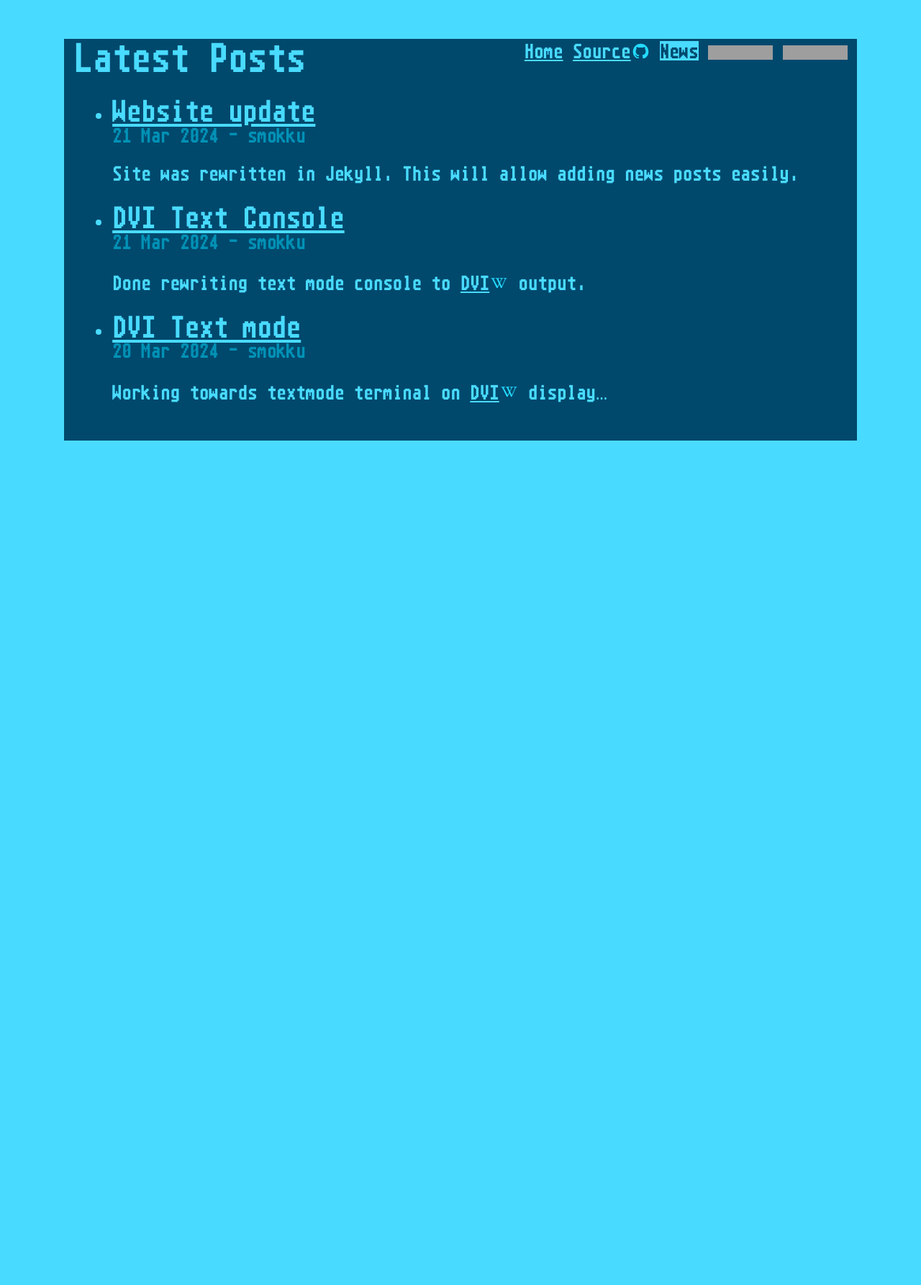
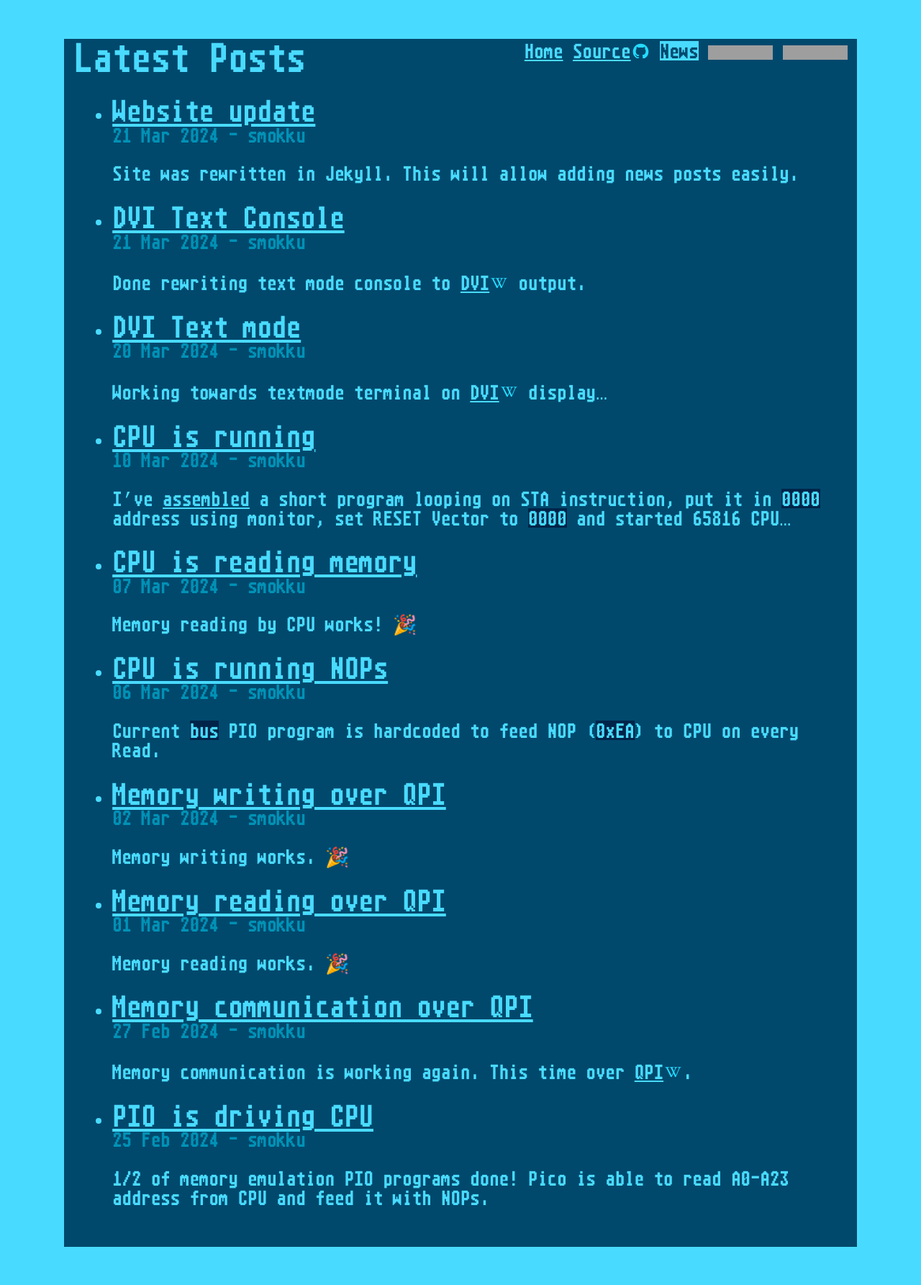
Before and after one commit to X65/x65.github.io, a Jekyll site: the page built from news.html, in a window 1280 px wide. Shown: the whole page at 72% size. Built offline with Jekyll 4.4.1, drawn with Linux system fonts in a browser that asks for light colours; some web fonts are replaced; before the commit the page ends 900 px from its top, so only the background shows below that; grey boxes are pictures that could not be loaded.

Commit message:
#firmware updates

````diff
--- a/_config.yml
+++ b/_config.yml
@@ -10,9 +10,6 @@ plugins:
   - jekyll-feed
   - jekyll-sitemap
   - jekyll-seo-tag
-
-highlighter: rouge
-markdown: kramdown
 
 readme_index:
   enabled:          true
--- a/_layouts/default.html
+++ b/_layouts/default.html
@@ -6,6 +6,7 @@
 <link rel="preconnect" href="https://fonts.googleapis.com">
 <link rel="preconnect" href="https://fonts.gstatic.com" crossorigin>
 <link href="https://fonts.googleapis.com/css2?family=Noto+Emoji&display=swap" rel="stylesheet">
+<link rel="stylesheet" href="/assets/monokai.css">
 <link rel="shortcut icon" type="image/png" href="https://avatars0.githubusercontent.com/u/32369794">
 {% feed_meta %}
 {% seo %}
--- /dev/null
+++ b/_posts/2024-02-25-PIO-driving-CPU.md
@@ -0,0 +1,15 @@
+---
+title: PIO is driving CPU
+category: news
+author: smokku
+---
+
+1/2 of memory emulation PIO programs done!
+Pico is able to read A0-A23 address from CPU and feed it with NOPs.
+
+![PIO driving CPU](/images/2024-02-25_PIO_driving_CPU.png)
+
+There is a description of how it works in comments in
+<https://github.com/X65/firmware/blob/5f37dface8/src/ria/sys/mem.pio>
+
+![X65 breadboard](/images/2024-02-25_board.png)
--- /dev/null
+++ b/_posts/2024-02-27-memory-QPI.md
@@ -0,0 +1,22 @@
+---
+title: Memory communication over QPI
+category: news
+author: smokku
+---
+
+Memory communication is working again.
+This time over [QPI](https://en.wikipedia.org/wiki/Serial_Peripheral_Interface#QPI/SQI).
+
+```console
+Picocomputer 6502
+RIA Feb 26 2024 23:55:03
+
+]status
+Picocomputer 6502
+RIA Feb 26 2024 23:55:03
+MEM0: 32Mb ISSI
+MEM1: 32Mb ISSI
+MEM2: 32Mb ISSI
+MEM3: 32Mb ISSI
+USB: 0 devices
+```
--- /dev/null
+++ b/_posts/2024-03-01-memory-reading.md
@@ -0,0 +1,29 @@
+---
+title: Memory reading over QPI
+category: news
+author: smokku
+---
+
+Memory reading works. 🎉
+
+```console
+]status
+Picocomputer 65816
+RIA Mar  1 2024 14:48:47
+MEM0: 32Mb ISSI (4448700c29d5)
+MEM1: 32Mb ISSI (444870075d9d)
+MEM2: 32Mb ISSI (4448700d79d5)
+MEM3: 32Mb ISSI (4448700b39d5)
+USB: 0 devices
+]0
+0000 AA EB FE FE E2 70 AF AE 2A 8A AA 6C 23 BA 2E BE
+]10
+0010 EA 3A AE AA AE FE EE AB AA 0A 2A AE AF 0A AE AB
+]10
+0010 EA 3A AE AA AE FE EE AB AA 0A 2A AE AF 0A AE AB
+]10
+0010 EA 3A AE AA AE FE EE AB AA 0A 2A AE AF 0A AE AB
+]ffff00
+FFFF00 D4 02 28 55 5F 11 ED 95 9B 03 31 6E B5 41 53 57
+]█
+```
--- /dev/null
+++ b/_posts/2024-03-02-memory-writing.md
@@ -0,0 +1,29 @@
+---
+title: Memory writing over QPI
+category: news
+author: smokku
+---
+
+Memory writing works. 🎉
+
+```console
+]status
+Picocomputer 65816
+RIA Mar  2 2024 14:42:28
+MEM0: 32Mb ISSI (4448700c29d5)
+MEM1: 32Mb ISSI (44487007b15d)
+MEM2: 32Mb ISSI (4448700d79d5)
+MEM3: 32Mb ISSI (4448700b39d5)
+USB: 0 devices
+]0
+0000 AA AE BA AA AE 2A 2A AA AA 2A 8A AA 28 2A AA 2A
+]0 1 2 3 4
+]0
+0000 01 02 03 04 AE 2A 2A AA AA 2A 8A AA 28 2A AA 2A
+]ff0000
+FF0000 5D 55 55 55 55 15 D5 55 55 55 5D 55 55 55 55 55
+]ff0000 1 2 3 4
+]ff0000
+FF0000 01 02 03 04 55 15 D5 55 55 55 5D 55 55 55 55 55
+]█
+```
--- /dev/null
+++ b/_posts/2024-03-06-CPU-running-nops.md
@@ -0,0 +1,13 @@
+---
+title: CPU is running NOPs
+category: news
+author: smokku
+---
+
+Current `bus` PIO program is hardcoded to feed NOP (`0xEA`) to CPU on every Read.
+
+![CPU reading NOPs](/images/2024-03-06_CPU_running_NOPs.png)
+
+As you can see, CPU is doing a RESET sequence, then reads RESET vector from `0xFFFC`
+which is two NOPs: `0xEAEA`, so the next read is NOP from `0xEAEA`,
+NOP from `0xEAEB`, NOP from `0xEAEC`, and so on…
--- /dev/null
+++ b/_posts/2024-03-07-CPU-memory-reading.md
@@ -0,0 +1,12 @@
+---
+title: CPU is reading memory
+category: news
+author: smokku
+---
+
+Memory reading by CPU works! 🎉
+
+![CPU reading memory](/images/2024-03-07_CPU_memory_read.png)
+
+With current clock divider `/100` CPU runs at 31,25kHz,
+so just by removing the divider 3,1MHz should be achievable. 🏁
--- /dev/null
+++ b/_posts/2024-03-10-CPU-running.md
@@ -0,0 +1,58 @@
+---
+title: CPU is running
+category: news
+author: smokku
+---
+
+I've [assembled][1] a short program looping on STA instruction,
+put it in `0000` address using monitor,
+set RESET Vector to `0000` and started 65816 CPU…
+
+[1]: https://www.masswerk.at/6502/assembler.html
+
+```nasm
+0000  8D 34 12                   STA $1234
+0003  4C 00 00                   JMP $0000
+```
+
+```console
+Picocomputer 65816
+RIA Mar 10 2024 14:49:28
+
+]0000 8D 34 12 4C 00 00
+]fffc 00 00
+]0000
+000000 8D 34 12 4C 00 00 66 77 88 99 AA BB CC DD EE FF
+]fffc
+00FFFC 00 00 00 00
+]reset
+starting
+CPU: 0x00FFFF R
+CPU: 0x0001D4 R
+CPU: 0x0001D3 R
+CPU: 0x0001D2 R
+CPU: 0x00FFFC R
+CPU: 0x00FFFD R
+CPU: 0x000000 R
+CPU: 0x000001 R
+CPU: 0x000002 R
+CPU: 0x001234 w
+CPU: 0x000003 R
+CPU: 0x000004 R
+CPU: 0x000005 R
+CPU: 0x000000 R
+CPU: 0x000001 R
+CPU: 0x000002 R
+CPU: 0x001234 w
+CPU: 0x000003 R
+CPU: 0x000004 R
+CPU: 0x000005 R
+```
+
+As you can see the processor did the proper RESET sequence (reading some "random" memory addresses),
+then `R`ead the RESET Vector (`0000`) from address `FFFC-FFFD`,
+then `R`ead the `STA $1234` instruction from addresses `0000-0002`,
+then did a `W`rite to address `1234`, next `R`ead `JMP $0000` instruction from addresses `0003-0005`
+and looped back to `R`eading from `0000`. ➿
+
+RIA memory emulation code is done! 🎉
--- /dev/null
+++ b/assets/monokai.css
@@ -0,0 +1,65 @@
+.highlight pre { background-color: #272822; }
+.highlight .hll { background-color: #272822; }
+.highlight .c { color: #75715e } /* Comment */
+.highlight .err { color: #960050; background-color: #1e0010 } /* Error */
+.highlight .k { color: #66d9ef } /* Keyword */
+.highlight .l { color: #ae81ff } /* Literal */
+.highlight .n { color: #f8f8f2 } /* Name */
+.highlight .o { color: #f92672 } /* Operator */
+.highlight .p { color: #f8f8f2 } /* Punctuation */
+.highlight .cm { color: #75715e } /* Comment.Multiline */
+.highlight .cp { color: #75715e } /* Comment.Preproc */
+.highlight .c1 { color: #75715e } /* Comment.Single */
+.highlight .cs { color: #75715e } /* Comment.Special */
+.highlight .ge { font-style: italic } /* Generic.Emph */
+.highlight .gs { font-weight: bold } /* Generic.Strong */
+.highlight .kc { color: #66d9ef } /* Keyword.Constant */
+.highlight .kd { color: #66d9ef } /* Keyword.Declaration */
+.highlight .kn { color: #f92672 } /* Keyword.Namespace */
+.highlight .kp { color: #66d9ef } /* Keyword.Pseudo */
+.highlight .kr { color: #66d9ef } /* Keyword.Reserved */
+.highlight .kt { color: #66d9ef } /* Keyword.Type */
+.highlight .ld { color: #e6db74 } /* Literal.Date */
+.highlight .m { color: #ae81ff } /* Literal.Number */
+.highlight .s { color: #e6db74 } /* Literal.String */
+.highlight .na { color: #a6e22e } /* Name.Attribute */
+.highlight .nb { color: #f8f8f2 } /* Name.Builtin */
+.highlight .nc { color: #a6e22e } /* Name.Class */
+.highlight .no { color: #66d9ef } /* Name.Constant */
+.highlight .nd { color: #a6e22e } /* Name.Decorator */
+.highlight .ni { color: #f8f8f2 } /* Name.Entity */
+.highlight .ne { color: #a6e22e } /* Name.Exception */
+.highlight .nf { color: #a6e22e } /* Name.Function */
+.highlight .nl { color: #f8f8f2 } /* Name.Label */
+.highlight .nn { color: #f8f8f2 } /* Name.Namespace */
+.highlight .nx { color: #a6e22e } /* Name.Other */
+.highlight .py { color: #f8f8f2 } /* Name.Property */
+.highlight .nt { color: #f92672 } /* Name.Tag */
+.highlight .nv { color: #f8f8f2 } /* Name.Variable */
+.highlight .ow { color: #f92672 } /* Operator.Word */
+.highlight .w { color: #f8f8f2 } /* Text.Whitespace */
+.highlight .mf { color: #ae81ff } /* Literal.Number.Float */
+.highlight .mh { color: #ae81ff } /* Literal.Number.Hex */
+.highlight .mi { color: #ae81ff } /* Literal.Number.Integer */
+.highlight .mo { color: #ae81ff } /* Literal.Number.Oct */
+.highlight .sb { color: #e6db74 } /* Literal.String.Backtick */
+.highlight .sc { color: #e6db74 } /* Literal.String.Char */
+.highlight .sd { color: #e6db74 } /* Literal.String.Doc */
+.highlight .s2 { color: #e6db74 } /* Literal.String.Double */
+.highlight .se { color: #ae81ff } /* Literal.String.Escape */
+.highlight .sh { color: #e6db74 } /* Literal.String.Heredoc */
+.highlight .si { color: #e6db74 } /* Literal.String.Interpol */
+.highlight .sx { color: #e6db74 } /* Literal.String.Other */
+.highlight .sr { color: #e6db74 } /* Literal.String.Regex */
+.highlight .s1 { color: #e6db74 } /* Literal.String.Single */
+.highlight .ss { color: #e6db74 } /* Literal.String.Symbol */
+.highlight .bp { color: #f8f8f2 } /* Name.Builtin.Pseudo */
+.highlight .vc { color: #f8f8f2 } /* Name.Variable.Class */
+.highlight .vg { color: #f8f8f2 } /* Name.Variable.Global */
+.highlight .vi { color: #f8f8f2 } /* Name.Variable.Instance */
+.highlight .il { color: #ae81ff } /* Literal.Number.Integer.Long */
+
+.highlight .gh { } /* Generic Heading & Diff Header */
+.highlight .gu { color: #75715e; } /* Generic.Subheading & Diff Unified/Comment? */
+.highlight .gd { color: #f92672; } /* Generic.Deleted & Diff Deleted */
+.highlight .gi { color: #a6e22e; } /* Generic.Inserted & Diff Inserted */
--- a/assets/style.css
+++ b/assets/style.css
@@ -73,8 +73,11 @@ ul {
 li {
   list-style-type: disc;
 }
-code {
+code.language-plaintext {
   background-color: var(--secondary-bg-color);
+}
+pre.highlight {
+  color: rgb(182, 182, 182);
 }
 @media print {
   body {
````
Also changed, not shown: images/2024-02-25_PIO_driving_CPU.png (added), images/2024-03-06_CPU_running_NOPs.png (added), images/2024-03-07_CPU_memory_read.png (added), 1 other file.
